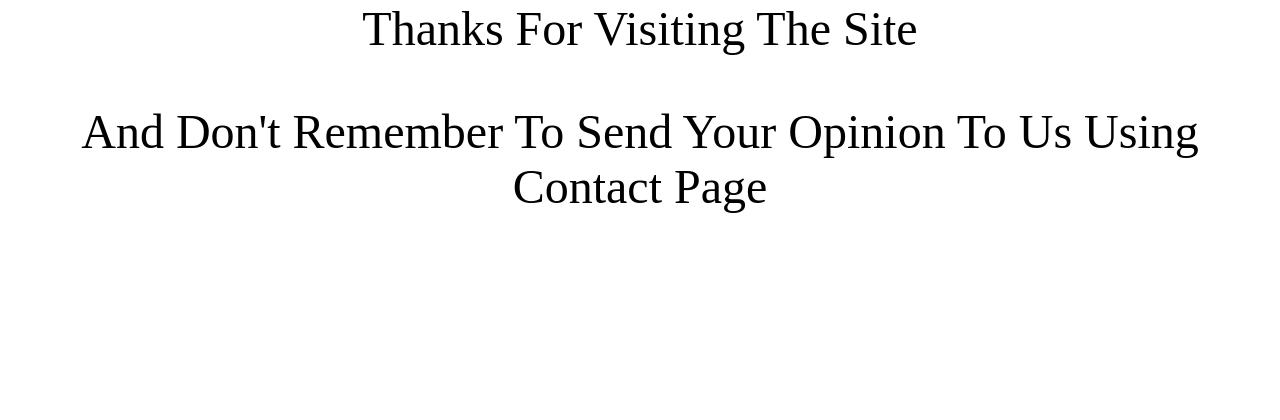
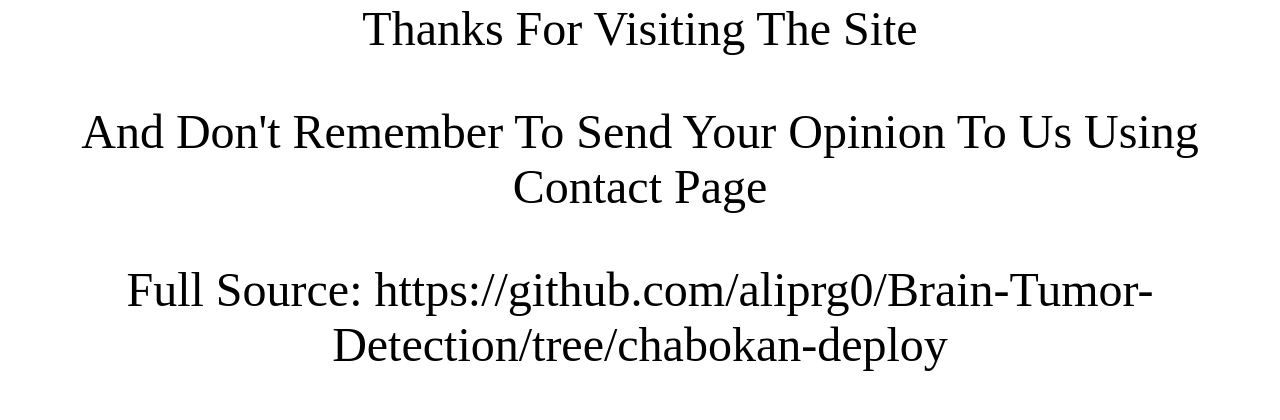
Before and after one commit to aliprg0/Brain-Tumor-Detection, a Flask app: page /info/ in a window 1280 px wide. Shown: the part 454-874 px from the top of the page. Before the commit the page ends 667 px from the top, so only its background shows below. Run offline with Flask 2, Linux system fonts and the light colour scheme.

Commit message:
Added Icons for two other pages- add link for github link

```diff
--- a/templates/contact_us.html
+++ b/templates/contact_us.html
@@ -7,6 +7,10 @@
     <title>Contact Us</title>
     <link rel="stylesheet" href="{{ url_for('static', filename='styles/contact_page.css') }}">
     <script src="{{ url_for('static', filename='form_checker.js') }}"></script>
+    <link
+    rel="shortcut icon"
+    href="https://icons8.com/icon/YEUkUmrUL1AQ/email"
+  />
 </head>
 <body>
 
--- a/templates/info.html
+++ b/templates/info.html
@@ -1,27 +1,37 @@
 <!DOCTYPE html>
 <html lang="en">
   <head>
-    <meta charset="UTF-8">
-    <meta http-equiv="X-UA-Compatible" content="IE=edge">
-    <meta name="viewport" content="width=device-width, initial-scale=1.0">
+    <meta charset="UTF-8" />
+    <meta http-equiv="X-UA-Compatible" content="IE=edge" />
+    <meta name="viewport" content="width=device-width, initial-scale=1.0" />
     <title>About Us</title>
-    <link rel="stylesheet" type="text/css" href="{{ url_for('static', filename='styles/info.css') }}">
+    <link
+      rel="stylesheet"
+      type="text/css"
+      href="{{ url_for('static', filename='styles/info.css') }}"
+    />
+    <link
+      rel="shortcut icon"
+      href="https://icons8.com/icon/0MyKkCVjelwl/information"
+    />
   </head>
   <body>
     <ul class="topnav">
       <li><a class="" href="/">Home</a></li>
       <li><a href="/contact/">Contact</a></li>
       <li><a class="right active" href="">About</a></li>
-
     </ul>
 
     <div class="text">
       <h2>Brain Tumor Detection Site</h2>
       <p>The app was created in 2022</p>
       <p>Creators : Mohammad Javad Fakhraee and Ali Kiani</p>
-        <p>Thanks For Visiting The Site </p>
-        <p>   And Don't Remember To Send Your Opinion To Us Using Contact Page </p>
+      <p>Thanks For Visiting The Site</p>
+      <p>And Don't Remember To Send Your Opinion To Us Using Contact Page</p>
+      <p>
+        Full Source:
+        https://github.com/aliprg0/Brain-Tumor-Detection/tree/chabokan-deploy
+      </p>
     </div>
-
   </body>
 </html>
```
Lines whose indentation alone changed are shown as unchanged.
